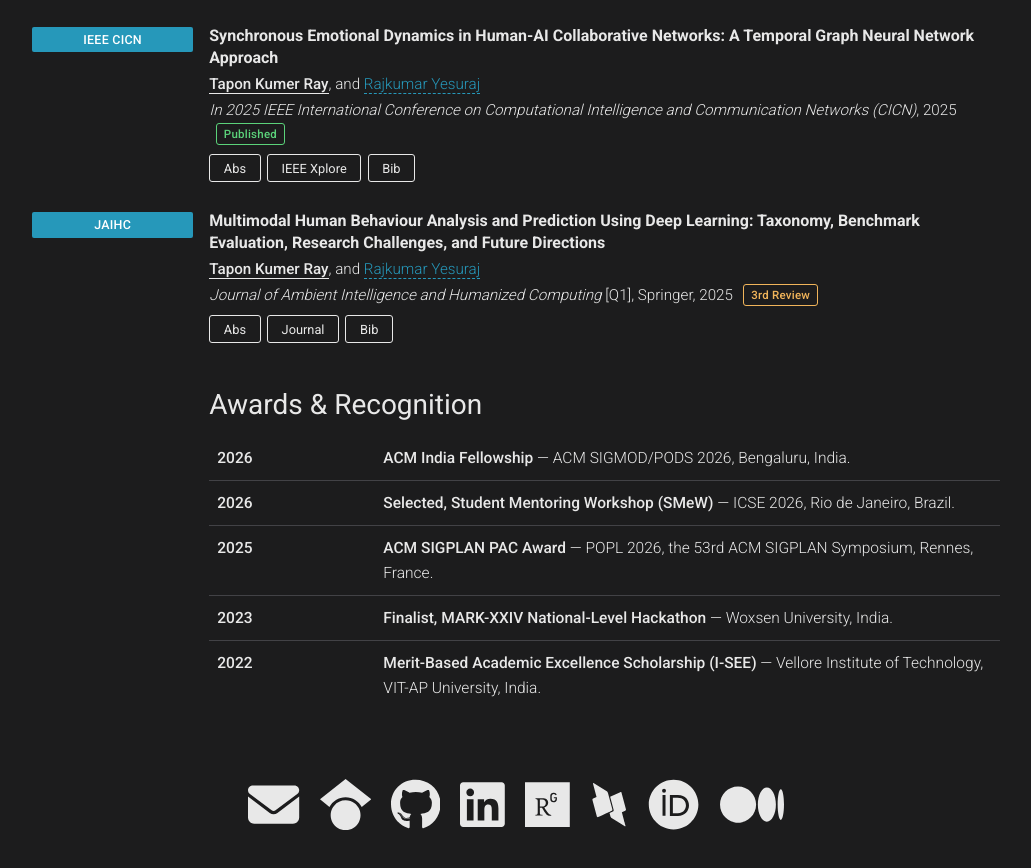
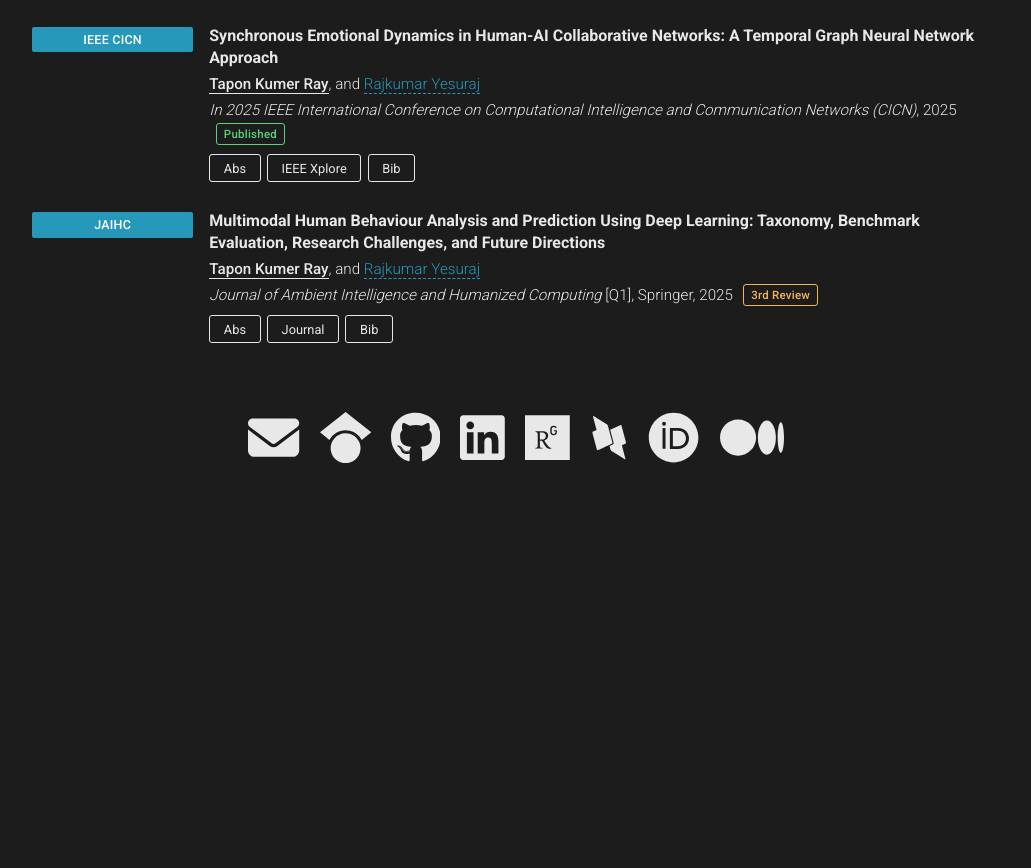
Before and after one commit to tapon22bce/tapon22bce.github.io, a plain HTML site: page publications/index.html in a window 1280 px wide. Shown: the part 957-1825 px from the top of the page, without its empty margins (124-1155 px from the left). After the commit the page ends 1508 px from the top, so only its background shows below. Drawn offline with Linux system fonts and the light colour scheme.

Commit message:
Delete Awards & Recognition section from index.html
Removed the Awards & Recognition section from the publications index.

```diff
--- a/publications/index.html
+++ b/publications/index.html
@@ -228,18 +228,6 @@
   <!-- note    = {3rd review},
   year    = {2025} -->
 }</code></pre></div>
-                <!-- ================= AWARDS & RECOGNITION ================= -->
-      <section class="section" id="awards">
-        <h2><a href="#awards">Awards &amp; Recognition</a></h2>
-        <table class="table">
-          <tr><th scope="row">2026</th><td><b>ACM India Fellowship</b> — ACM SIGMOD/PODS 2026, Bengaluru, India.</td></tr>
-          <tr><th scope="row">2026</th><td><b>Selected, Student Mentoring Workshop (SMeW)</b> — ICSE 2026, Rio de Janeiro, Brazil.</td></tr>
-          <tr><th scope="row">2025</th><td><b>ACM SIGPLAN PAC Award</b> — POPL 2026, the 53rd ACM SIGPLAN Symposium, Rennes, France.</td></tr>
-          <tr><th scope="row">2023</th><td><b>Finalist, MARK-XXIV National-Level Hackathon</b> — Woxsen University, India.</td></tr>
-          <tr><th scope="row">2022</th><td><b>Merit-Based Academic Excellence Scholarship (I-SEE)</b> — Vellore Institute of Technology, VIT-AP University, India.</td></tr>
-        </table>
-      </section>
-
               </div>
             </div>
           </li>
```
